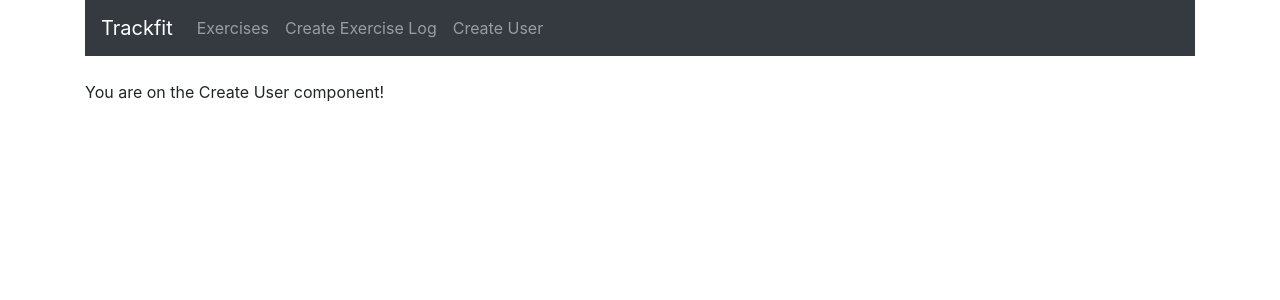
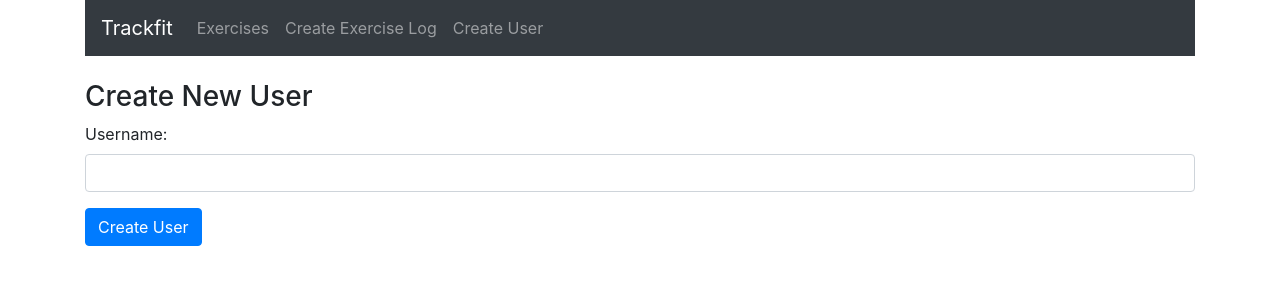
Before and after one commit to joshmalek/trackfit, a React (Create React App) app in the folder tracker/: page /user in a window 1280 px wide. Shown: the top 300 px of the page. Built offline with nearby package versions, Linux system fonts and the light colour scheme.

Commit message:
implemented add user component

```diff
--- a/tracker/src/components/create-exercise.component.js
+++ b/tracker/src/components/create-exercise.component.js
@@ -101,7 +101,7 @@
                             className="form-control"
                             value={this.state.description}
                             onChange={this.onChangeDescription}
-                            />
+                        />
                     </div>
                     <div className="form-group">
                         <label>Duration (in minutes): </label>
@@ -110,7 +110,7 @@
                             className="form-control"
                             value={this.state.duration}
                             onChange={this.onChangeDuration}
-                            />
+                        />
                     </div>
                     <div className="form-group">
                         <label>Date: </label>
--- a/tracker/src/components/create-user.component.js
+++ b/tracker/src/components/create-user.component.js
@@ -1,10 +1,58 @@
 import React, {Component} from 'react';
 
 export default class createUser extends Component {
+    constructor(props){
+        //need to always call super when defining the constructor of a subclass
+        super(props);
+        //asserts that when a function calls this, it refers to the right this
+        this.onChangeUsername = this.onChangeUsername.bind(this);
+        this.onSubmit = this.onSubmit.bind(this);
+        //a state is something that can be updated without page refresh
+        this.state = {
+            username: ''
+        }
+    }
+
+    onChangeUsername(e){
+        this.setState({
+            username: e.target.value
+        });
+    }
+
+    onSubmit(e){
+        e.preventDefault();
+
+        const user = {
+            username: this.state.username
+        }
+
+        console.log(user);
+
+        //sends us back to the list of exercises
+        this.setState({
+            username: ''
+        });
+    }
+
+
     render() {
         return(
             <div>
-                <p>You are on the Create User component!</p>
+                <h3>Create New User</h3>
+                <form onSubmit={this.onSubmit}>
+                    <div className="form-group">
+                        <label>Username: </label>
+                        <input  type="text"
+                            required
+                            className="form-control"
+                            value={this.state.username}
+                            onChange={this.onChangeUsername}
+                        />
+                    </div>
+                    <div className="form-group">
+                        <input type="submit" value="Create User" className="btn btn-primary"/>
+                    </div>
+                </form>
             </div>
         )
     }
```
